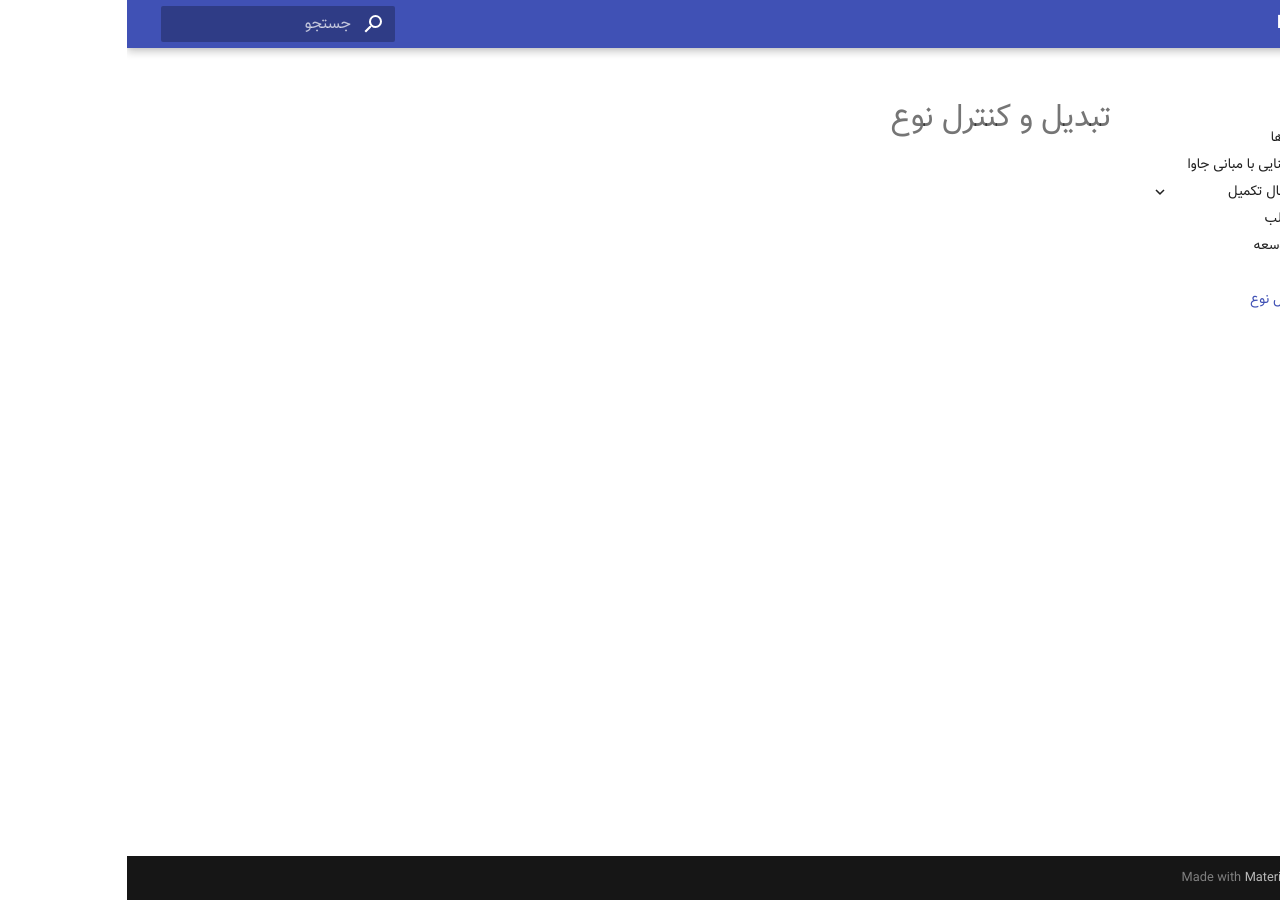
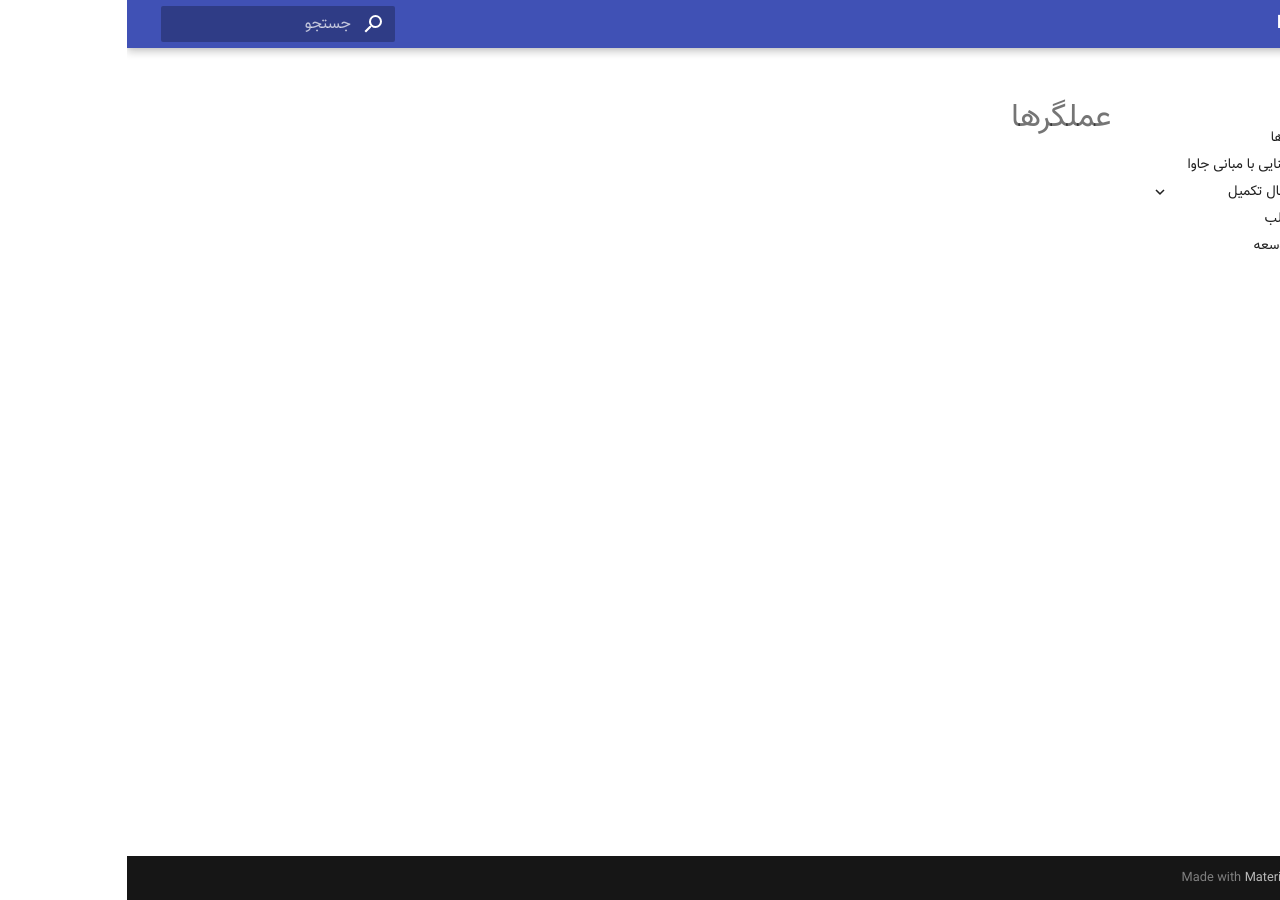
Before and after one commit to javacup-ir/tutorial, an MkDocs documentation site: the page built from docs/فصل دوم _ در حال تکمیل/4.md, in a window 1280 px wide. Built offline with MkDocs 1.6.1 and Material for MkDocs 9.7.7, drawn with Linux system fonts in a browser that asks for light colours.

Commit message:
Update 4.md

```diff
--- a/docs/فصل دوم _ در حال تکمیل/4.md
+++ b/docs/فصل دوم _ در حال تکمیل/4.md
@@ -1 +1 @@
-# تبدیل و کنترل نوع
+# عملگرها
```
